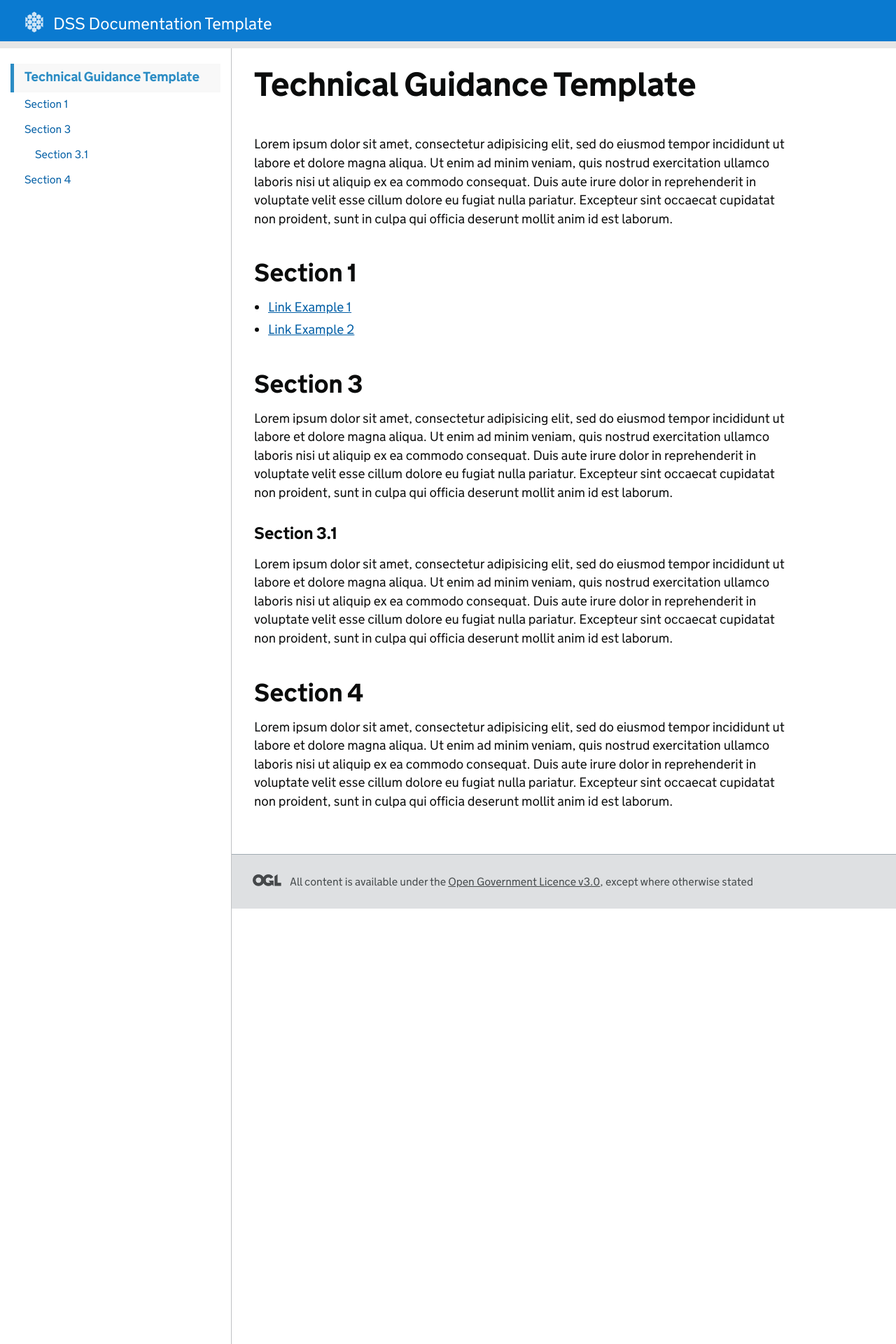
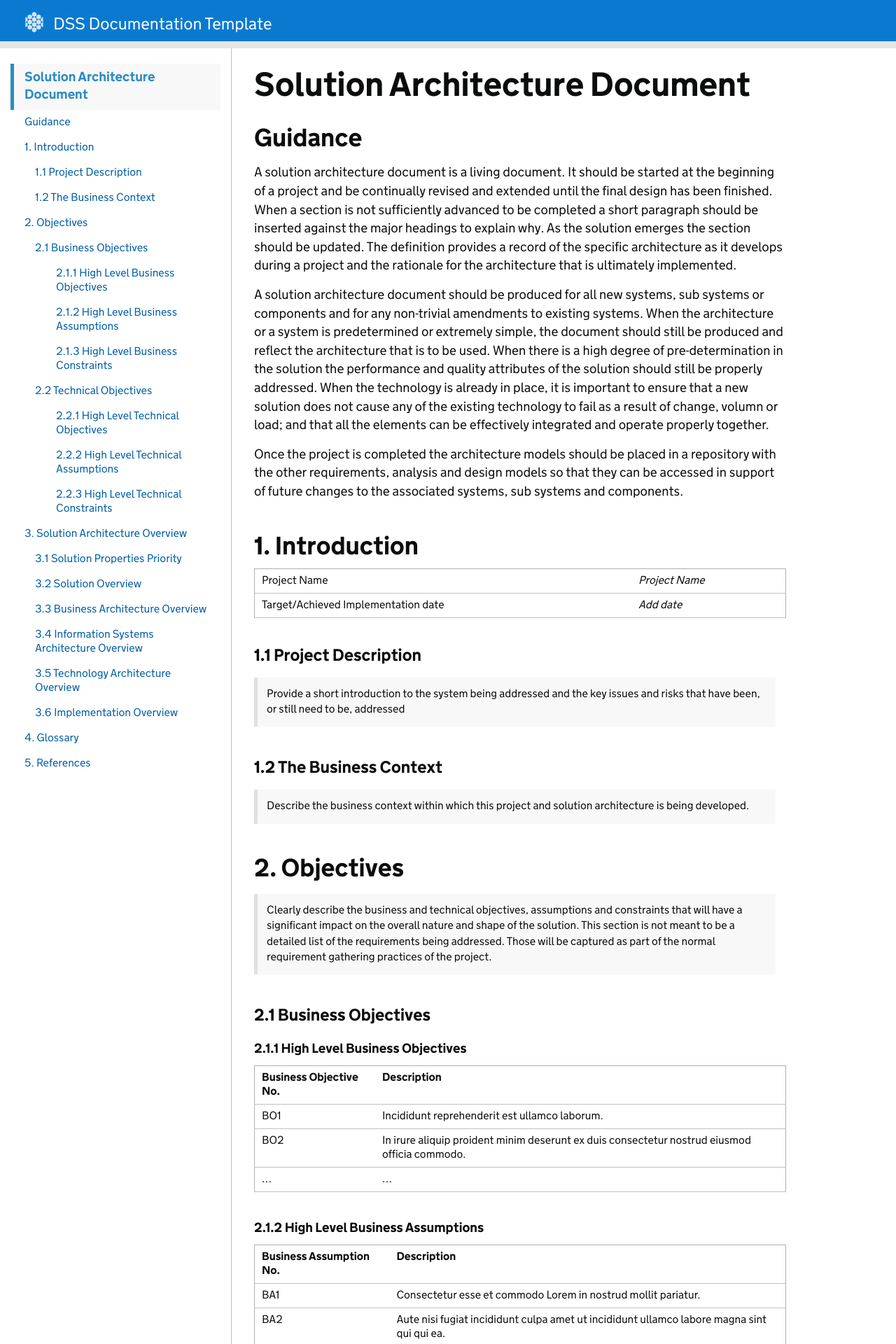
Before and after one commit to dof-dss/solution-architecture-template, a Jekyll site: the page built from index.md, in a window 1280 px wide. Shown: the top 1920 px of the page at 70% size. Built offline with Jekyll 4.4.1, drawn with Linux system fonts in a browser that asks for light colours; our own code applies the rules of GitHub Pages for plain Markdown files; some of the changed text lies outside the part shown.

Commit message:
Added overview solution architecture document

```diff
--- a/_layouts/default.html
+++ b/_layouts/default.html
@@ -21,6 +21,7 @@
     <link rel="canonical" href="{{ page.url | absolute_url }}">
 
     <link href="{{ "/stylesheets/print.css" | relative_url }}" media="print" rel="stylesheet" >
+    <link href="{{ "/stylesheets/custom.css" | relative_url }}" media="screen" rel="stylesheet" >
     <script src="{{ "/javascripts/application.js" | relative_url }}" type="text/javascript" charset="utf-8"></script>
   </head>
 
--- a/index.md
+++ b/index.md
@@ -1,13 +1,143 @@
-# Technical Guidance Template
-Lorem ipsum dolor sit amet, consectetur adipisicing elit, sed do eiusmod tempor incididunt ut labore et dolore magna aliqua. Ut enim ad minim veniam, quis nostrud exercitation ullamco laboris nisi ut aliquip ex ea commodo consequat. Duis aute irure dolor in reprehenderit in voluptate velit esse cillum dolore eu fugiat nulla pariatur. Excepteur sint occaecat cupidatat non proident, sunt in culpa qui officia deserunt mollit anim id est laborum.
-## Section 1
+# Solution Architecture Document
 
-- [Link Example 1](#)
-- [Link Example 2](#)
+## Guidance
 
-## Section 3
-Lorem ipsum dolor sit amet, consectetur adipisicing elit, sed do eiusmod tempor incididunt ut labore et dolore magna aliqua. Ut enim ad minim veniam, quis nostrud exercitation ullamco laboris nisi ut aliquip ex ea commodo consequat. Duis aute irure dolor in reprehenderit in voluptate velit esse cillum dolore eu fugiat nulla pariatur. Excepteur sint occaecat cupidatat non proident, sunt in culpa qui officia deserunt mollit anim id est laborum.
-### Section 3.1
-Lorem ipsum dolor sit amet, consectetur adipisicing elit, sed do eiusmod tempor incididunt ut labore et dolore magna aliqua. Ut enim ad minim veniam, quis nostrud exercitation ullamco laboris nisi ut aliquip ex ea commodo consequat. Duis aute irure dolor in reprehenderit in voluptate velit esse cillum dolore eu fugiat nulla pariatur. Excepteur sint occaecat cupidatat non proident, sunt in culpa qui officia deserunt mollit anim id est laborum.
-## Section 4
-Lorem ipsum dolor sit amet, consectetur adipisicing elit, sed do eiusmod tempor incididunt ut labore et dolore magna aliqua. Ut enim ad minim veniam, quis nostrud exercitation ullamco laboris nisi ut aliquip ex ea commodo consequat. Duis aute irure dolor in reprehenderit in voluptate velit esse cillum dolore eu fugiat nulla pariatur. Excepteur sint occaecat cupidatat non proident, sunt in culpa qui officia deserunt mollit anim id est laborum.
+A solution architecture document is a living document. It should be started at the beginning of a project and be continually revised and extended until the final design has been finished. When a section is not sufficiently advanced to be completed a short paragraph should be inserted against the major headings to explain why. As the solution emerges the section should be updated. The definition provides a record of the specific architecture as it develops during a project and the rationale for the architecture that is ultimately implemented.
+
+A solution architecture document should be produced for all new systems, sub systems or components and for any non-trivial amendments to existing systems. When the architecture or a system is predetermined or extremely simple, the document should still be produced and reflect the architecture that is to be used. When there is a high degree of pre-determination in the solution the performance and quality attributes of the solution should still be properly addressed. When the technology is already in place, it is important to ensure that a new solution does not cause any of the existing technology to fail as a result of change, volumn or load; and that all the elements can be effectively integrated and operate properly together.
+
+Once the project is completed the architecture models should be placed in a repository with the other requirements, analysis and design models so that they can be accessed in support of future changes to the associated systems, sub systems and components.
+
+## 1. Introduction
+
+Project Name | <i>Project Name</i>
+Target/Achieved Implementation date | <i>Add date</i>
+
+### 1.1 Project Description
+
+> Provide a short introduction to the system being addressed and the key issues and risks that have been, or still need to be, addressed
+
+### 1.2 The Business Context
+
+> Describe the business context within which this project and solution architecture is being developed.
+
+## 2. Objectives
+
+> Clearly describe the business and technical objectives, assumptions and constraints that will have a significant impact on the overall nature and shape of the solution. This section is not meant to be a detailed list of the requirements being addressed. Those will be captured as part of the normal requirement gathering practices of the project.
+
+### 2.1 Business Objectives
+
+#### 2.1.1 High Level Business Objectives
+
+| Business Objective No.        | Description |
+| ------------- | ------------- |
+| BO1 | Incididunt reprehenderit est ullamco laborum.
+| BO2 | In irure aliquip proident minim deserunt ex duis consectetur nostrud eiusmod officia commodo.
+| ... | ...
+
+#### 2.1.2 High Level Business Assumptions
+
+| Business Assumption No.         | Description |
+| ------------- | ------------- |
+| BA1 | Consectetur esse et commodo Lorem in nostrud mollit pariatur.
+| BA2 | Aute nisi fugiat incididunt culpa amet ut incididunt ullamco labore magna sint qui qui ea.
+| ... | ...
+
+
+#### 2.1.3 High Level Business Constraints
+
+| Business Constraint No.         | Description |
+| ------------- | ------------- |
+| BC1 | Labore adipisicing enim mollit Lorem.
+| BC2 | Cupidatat fugiat et voluptate ea magna velit elit cupidatat.
+| ... | ...
+
+### 2.2 Technical Objectives
+
+#### 2.2.1 High Level Technical Objectives
+
+| Technical Objective No.        | Description |
+| ------------- | ------------- |
+| TO1 | Ad est veniam qui nulla sunt reprehenderit officia cillum.
+| TO2 | Tempor dolore aute do enim.
+| ... | ...
+
+#### 2.2.2 High Level Technical Assumptions
+
+| Technical Assumption No.         | Description |
+| ------------- | ------------- |
+| TA1 | Cupidatat amet irure nisi magna consequat veniam fugiat quis quis aliqua.
+| TA2 | Non duis aliquip dolor magna reprehenderit.
+| ... | ...
+
+
+#### 2.2.3 High Level Technical Constraints
+
+| Technical Constraint No.         | Description |
+| ------------- | ------------- |
+| TC1 | Et esse id sunt ullamco do voluptate minim minim cupidatat ad dolore ad.
+| TC2 | Consectetur est mollit laboris cillum sint ex.
+| ... | ...
+
+## 3. Solution Architecture Overview
+
+> This section should provide an overview of the whole solution and each architecture domain.
+
+Ad officia ipsum cillum laboris duis. Sint magna ad amet non occaecat sunt aute esse aliqua veniam labore excepteur. Sit non quis qui aute commodo enim ullamco incididunt adipisicing enim sit. In enim minim ut sint velit sunt nulla qui. Irure veniam adipisicing est amet ipsum sint consequat magna labore in.
+
+Reprehenderit ullamco exercitation proident ut velit mollit in. Adipisicing excepteur magna enim sint consequat incididunt ex Lorem officia mollit Lorem. Consequat excepteur nostrud sit dolore. Et occaecat consequat dolor adipisicing exercitation.
+
+Officia aliqua ut veniam commodo eu. Nisi sit esse ad labore sit mollit non commodo mollit mollit culpa exercitation. Labore dolor cupidatat do sint adipisicing velit fugiat eu.
+
+### 3.1 Solution Properties Priority
+
+> This section captures the business views of solution priorities. It requires the business to rank the six elements in order and to describe the rationale for that ranking. The aim is to get a clear statement from the customer about the relative importance of each of the properties. This provides clear guidelines for priories in createing architecture and designs.
+
+
+| Solution Properties Order of Importance       | Solution Property | Rationale |
+| ------------- | ------------- | ------------- |
+| 1 | Architecture |
+| 2 | Quality |
+| 3 | Cost |
+| 4 | Function |
+| 5 | Time |
+| 6 | Risk |
+
+
+### 3.2 Solution Overview
+
+> Should describe an overview of the solution architecture. It should be written in text. Diagrams should be placed within the relevant detailed architecture sections.
+
+Magna esse ut Lorem ad deserunt. Nulla velit mollit magna tempor amet commodo consequat Lorem quis. Excepteur ex occaecat amet dolore proident qui. Quis laboris tempor velit elit.
+
+Est consectetur officia aliquip non do anim cupidatat dolor in reprehenderit velit duis. Ad cillum occaecat enim esse tempor anim amet nulla. Lorem fugiat duis Lorem ut dolore culpa culpa do proident aute ullamco ut adipisicing. Adipisicing occaecat excepteur est sit laborum cupidatat ullamco aute elit aute exercitation. Eiusmod anim aliquip ipsum voluptate esse reprehenderit ex esse commodo veniam deserunt nisi id Lorem. Et id qui consequat amet ipsum irure.
+
+Nulla velit et veniam nostrud ipsum ex amet ullamco deserunt id occaecat excepteur. Laborum dolore exercitation nulla cupidatat deserunt. Anim culpa minim voluptate veniam cupidatat enim in dolore cillum laborum laborum in ad ipsum. Laborum sit sit in eu anim commodo ut minim duis incididunt amet nisi voluptate non. Veniam mollit sit consectetur officia ea nulla eiusmod anim velit labore.
+
+Velit sint reprehenderit in in. Ut non et voluptate occaecat irure sunt ex commodo proident ullamco adipisicing. Nostrud velit consequat occaecat ut dolor consectetur sit ea. Consectetur duis proident aliquip incididunt eiusmod occaecat eiusmod dolore laboris consequat cillum aute. Non ad amet ut deserunt laboris non consequat ex duis aute occaecat ea aute culpa.
+
+### 3.3 Business Architecture Overview
+
+### 3.4 Information Systems Architecture Overview
+
+### 3.5 Technology Architecture Overview
+
+### 3.6 Implementation Overview
+
+
+## 4. Glossary
+
+| Term        | Description |
+| ------------- | ------------- |
+| |
+| |
+| |
+| |
+
+## 5. References
+
+- [Reference link 1](#)
+- [Reference link 2](#)
+- [Reference link 3](#)
+- [Reference link 4](#)
+- [Reference link 5](#)
--- /dev/null
+++ b/stylesheets/custom.css
@@ -0,0 +1,20 @@
+.technical-documentation blockquote {
+    margin-left: 0px;
+    padding: 5px;
+}
+
+.technical-documentation blockquote>p {
+    margin: 8px;
+    font-size: 16px;
+}
+
+.technical-documentation table {
+    width: 100%;
+    border: 1px solid rgb(175, 175, 175);
+    margin: 10px 0px;
+}
+
+.technical-documentation table thead tr th,
+.technical-documentation table tbody tr td {
+    padding: 7px 10px;
+}
```
Also changed, not shown: Gemfile.lock, Objectives/Business/Index.md (added), Objectives/Technical/Index.md (added).
